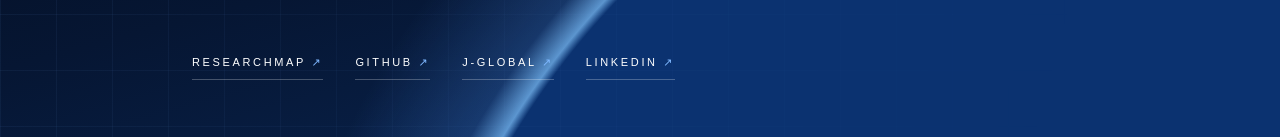
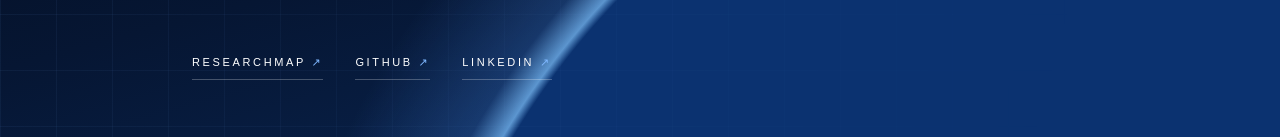
Before and after one commit to rysk-aporia/rysk-aporia.github.io, a plain HTML site: page index.html in a window 1280 px wide. Shown: the part 378-515 px from the top of the page. Drawn offline with Linux system fonts and the light colour scheme.

Commit message:
Remove J-GLOBAL link from hero
Co-Authored-By: ryskremotesensing <79506194+ryskremotesensing@users.noreply.github.com>
Co-Authored-By: Claude Opus 5.5 <noreply@anthropic.com>

```diff
--- a/index.html
+++ b/index.html
@@ -345,8 +345,6 @@
       <div class="links">
         <a href="https://researchmap.jp/tanakaryosuke" target="_blank" rel="noopener">researchmap</a>
         <a href="https://github.com/rysk-aporia" target="_blank" rel="noopener">GitHub</a>
-        <a href="https://jglobal.jst.go.jp/detail?JGLOBAL_ID=202601003372115679" target="_blank"
-          rel="noopener">J-GLOBAL</a>
         <a href="https://www.linkedin.com/in/ryosuke-tanaka-3625513b3/" target="_blank" rel="noopener">LinkedIn</a>
       </div>
     </div>
```
